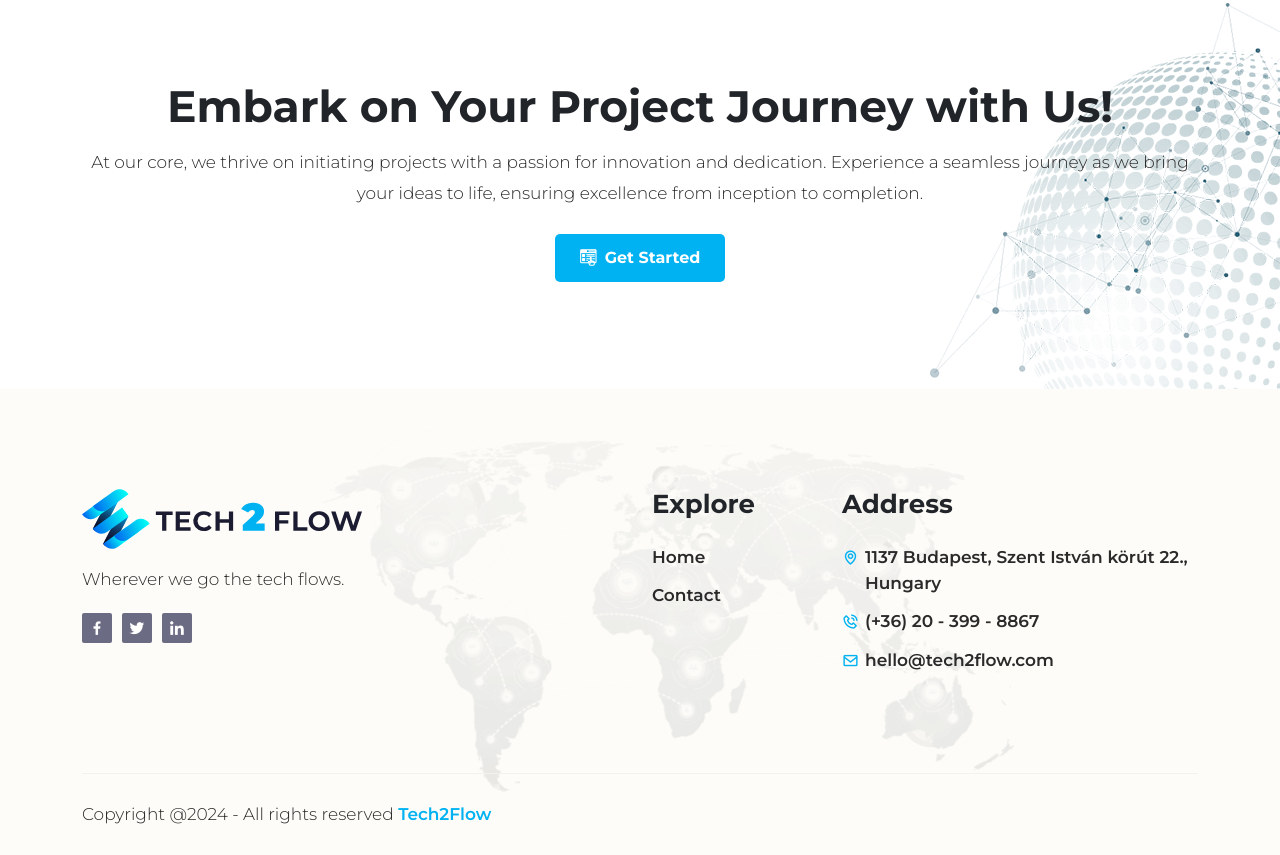
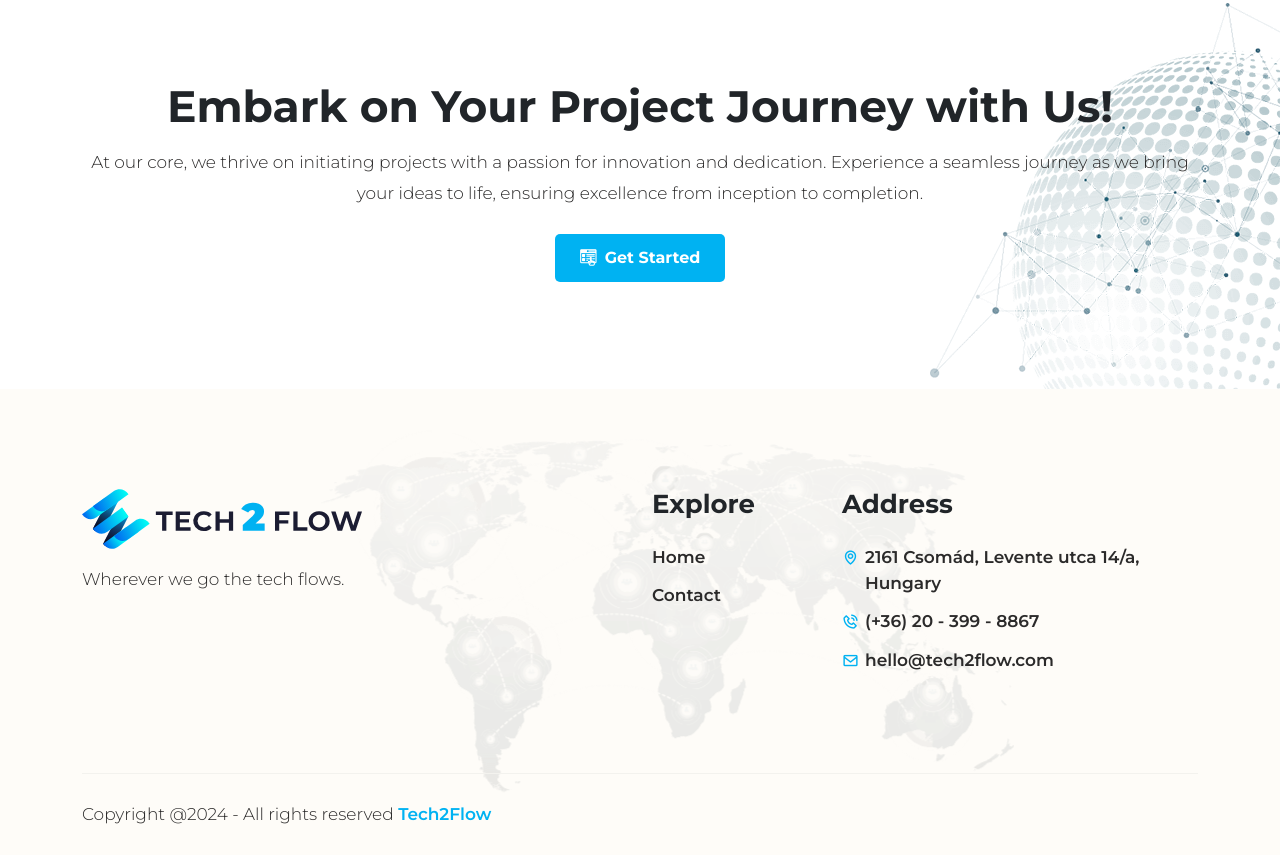
Before and after one commit to Tech2Flow/Tech2Flow.github.io, a Gatsby site: page / in a window 1280 px wide. Shown: the part 2794-3649 px from the top of the page. Built offline with nearby package versions, Linux system fonts and the light colour scheme; Gatsby itself is replaced by a stand-in of ours.

Commit message:
Issue #00 - Add CNAME, update address and remove social links

```diff
--- a/gatsby-config.js
+++ b/gatsby-config.js
@@ -14,7 +14,7 @@ module.exports = {
     author: `@envytheme`,
     siteUrl: `https://tech2flow.com`,
     siteEmail: `hello@tech2flow.com`,
-    address: `1137 Budapest, Szent István körút 22.`,
+    address: `2161 Csomád, Levente utca 14/a`,
     country: `Hungary`,
     phoneNumber: `(+36) 20 - 399 - 8867`,
     social: {
--- a/src/components/_App/Footer.js
+++ b/src/components/_App/Footer.js
@@ -6,7 +6,7 @@ import { useSiteMetadata } from "../../hooks/use-site-metadata"
 
 const Footer = () => {
   const currentYear = new Date().getFullYear()
-  const { title, description, siteEmail, address, country, phoneNumber, social } = useSiteMetadata()
+  const { title, description, siteEmail, address, country, phoneNumber } = useSiteMetadata()
 
   return (
     <footer className="footer-area bg-color">
@@ -20,39 +20,6 @@ const Footer = () => {
               <p>
                 {description}
               </p>
-
-              <ul className="social-link">
-                <li>
-                  <Link
-                    to={`https://www.facebook.com/` + social?.facebook}
-                    className="d-block"
-                    target="_blank"
-                    rel="noreferrer"
-                  >
-                    <i className="bx bxl-facebook"></i>
-                  </Link>
-                </li>
-                <li>
-                  <Link
-                    to={`https://www.twitter.com/` + social?.twitter}
-                    className="d-block"
-                    target="_blank"
-                    rel="noreferrer"
-                  >
-                    <i className="bx bxl-twitter"></i>
-                  </Link>
-                </li>
-                <li>
-                  <Link
-                    to={`https://www.linkedin.com/` + social?.linkedin}
-                    className="d-block"
-                    target="_blank"
-                    rel="noreferrer"
-                  >
-                    <i className="bx bxl-linkedin"></i>
-                  </Link>
-                </li>
-              </ul>
             </div>
           </div>
 
```
Also changed, not shown: 1 other file.
